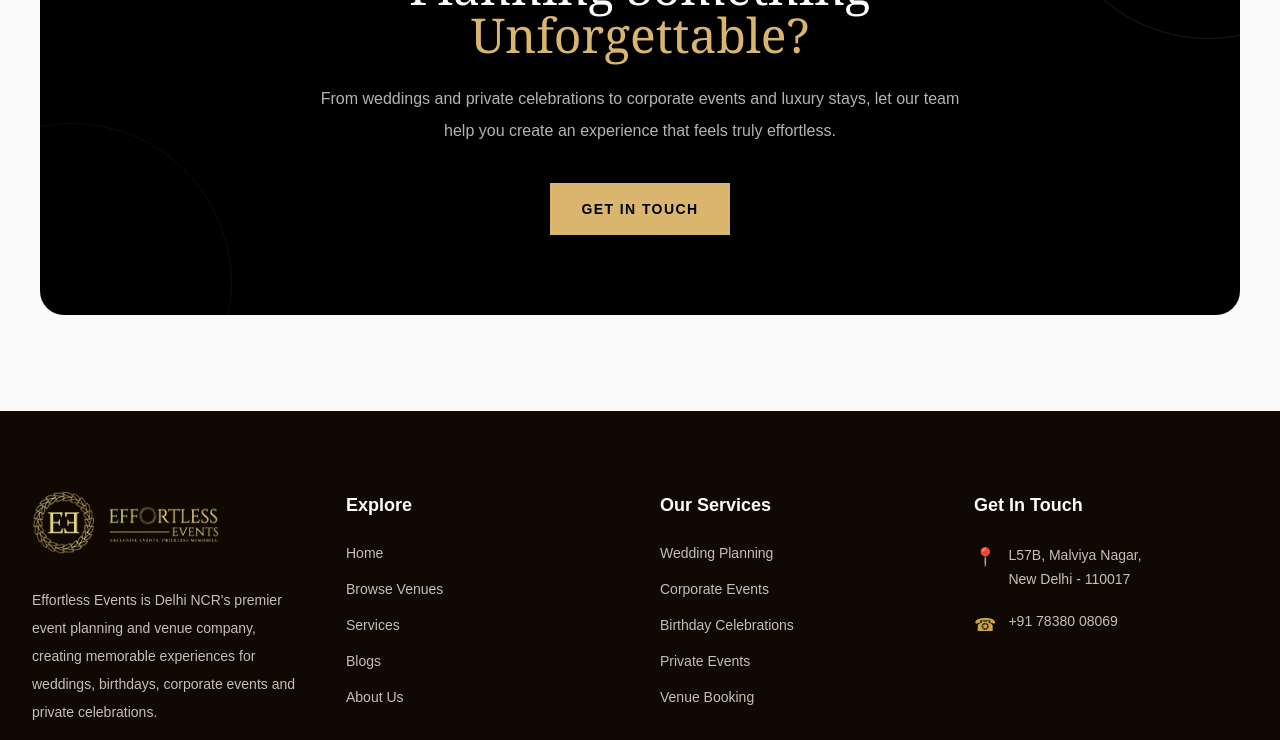
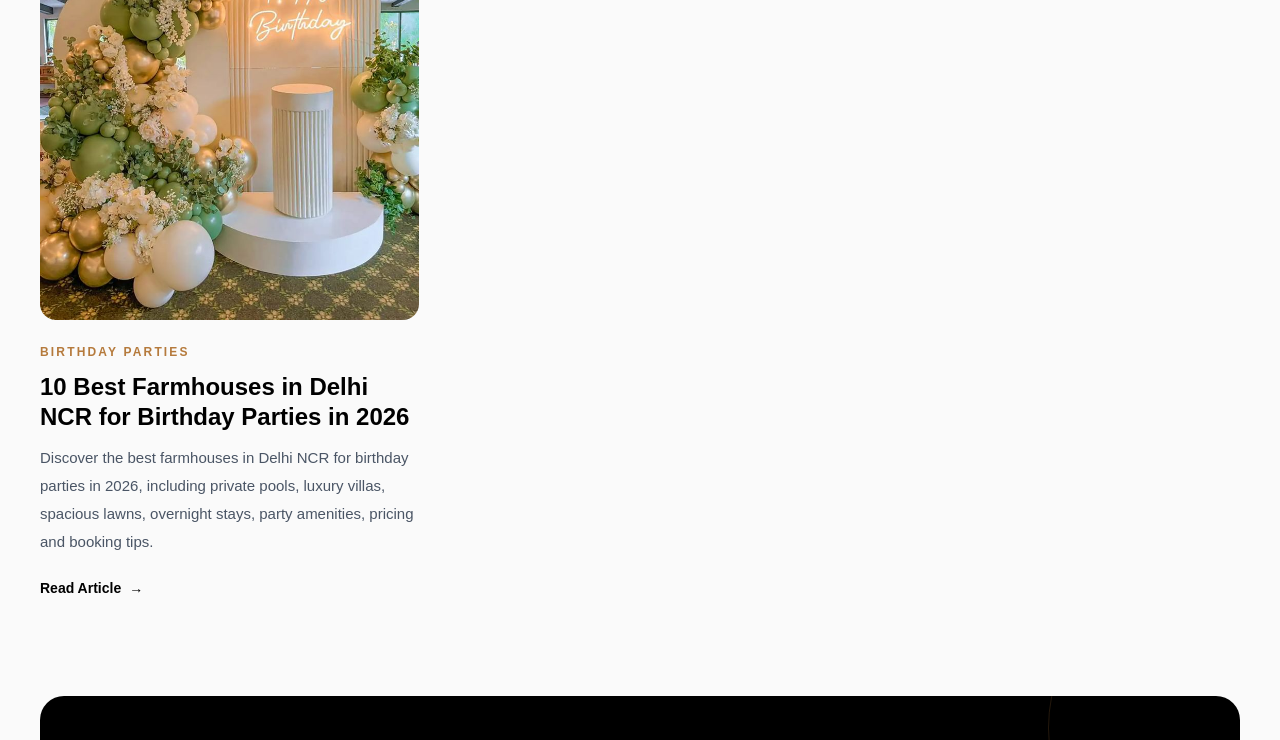
Before and after one commit to bymahiwork-prog/effortless-events, a Next.js app: page /blogs in a window 1280 px wide. Shown: the part 4455-5195 px from the top of the page. Built offline with nearby package versions, Linux system fonts and the light colour scheme.

Commit message:
Update page.js

```diff
--- a/app/blogs/page.js
+++ b/app/blogs/page.js
@@ -164,6 +164,16 @@ export default function BlogsPage() {
     "How Much Does a Farmhouse Party Cost in Delhi NCR in 2026?",
   description:
     "Discover the complete cost of planning a farmhouse party in Delhi NCR in 2026, including venue rental, catering, décor, DJ, pool parties, photography, transportation, and practical party budgets.",
+},
+    {
+  href: "/blogs/best-farmhouses-delhi-ncr-birthday-parties-2026",
+  image: "/birthdays.jpg",
+  alt: "10 Best Farmhouses in Delhi NCR for Birthday Parties in 2026",
+  category: "Birthday Parties",
+  title:
+    "10 Best Farmhouses in Delhi NCR for Birthday Parties in 2026",
+  description:
+    "Discover the best farmhouses in Delhi NCR for birthday parties in 2026, including private pools, luxury villas, spacious lawns, overnight stays, party amenities, pricing and booking tips.",
 },
   ];
 
```
